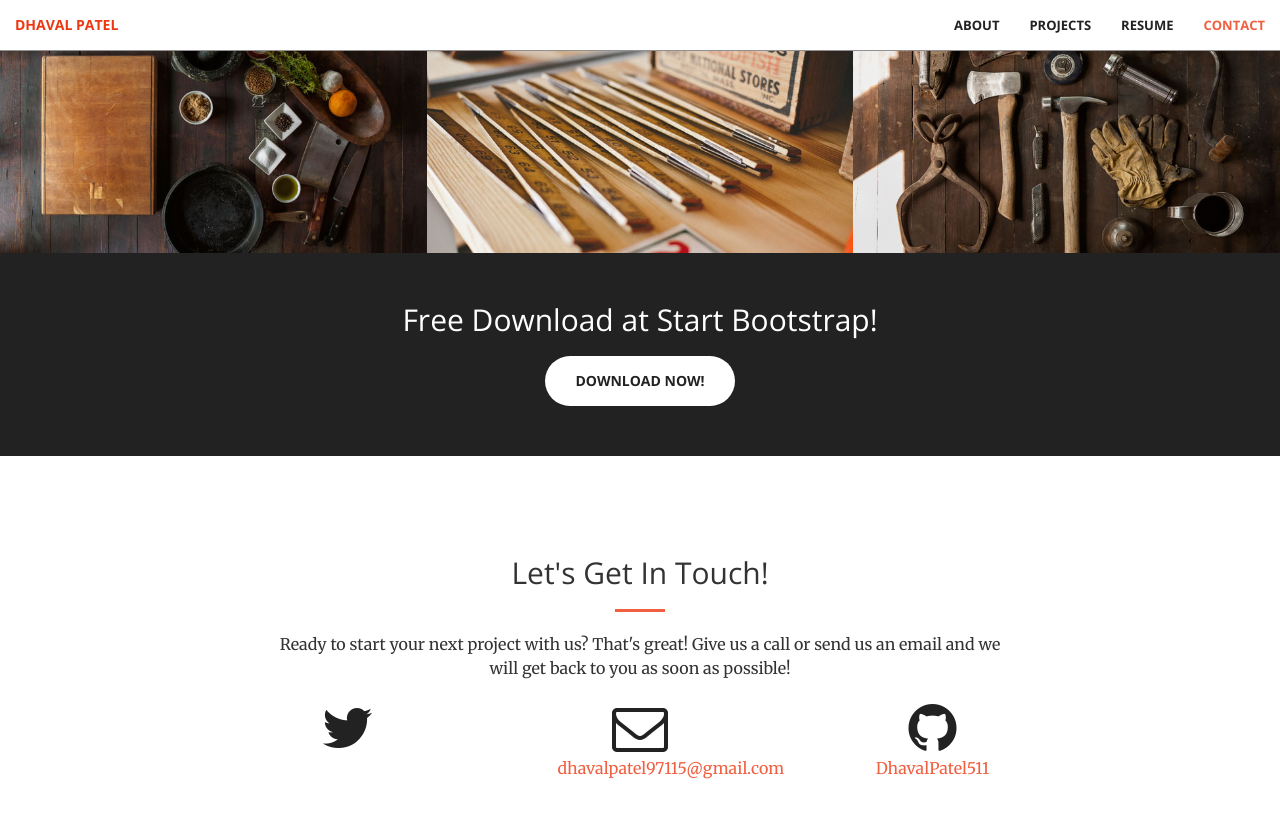
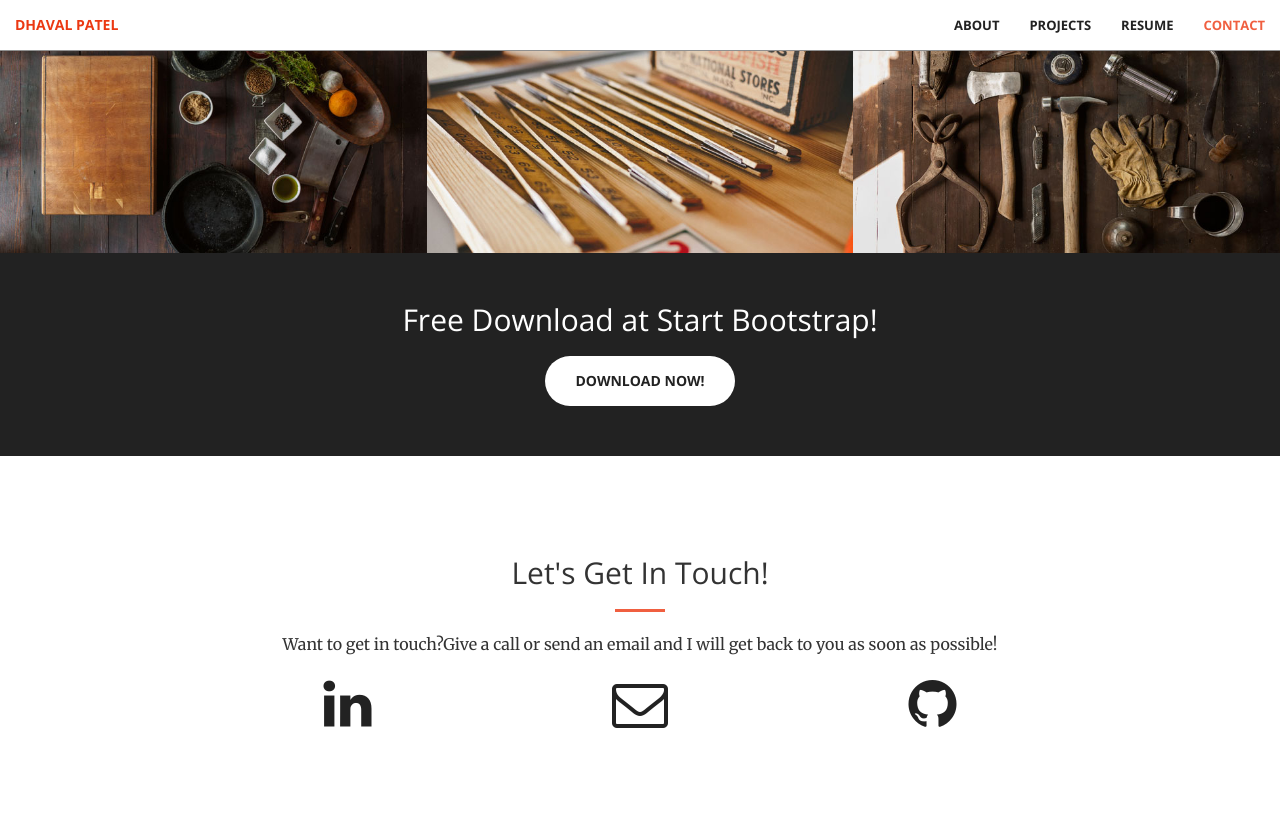
Before and after one commit to DhavalPatel511/portfolio, a Jekyll site: the page built from index.html, in a window 1280 px wide and 900 px high, scrolled down 1981 px. Shown: the top 818 px of the window. Built offline with Jekyll 4.4.1, drawn with Linux system fonts in a browser that asks for light colours.

Commit message:
Update contact.html

```diff
--- a/_includes/contact.html
+++ b/_includes/contact.html
@@ -4,24 +4,24 @@
             <div class="col-lg-8 col-lg-offset-2 text-center">
                 <h2 class="section-heading">Let's Get In Touch!</h2>
                 <hr class="primary">
-                <p>Ready to start your next project with us? That's great! Give us a call or send us an email and we will get back to you as soon as possible!</p>
+                <p> Want to get in touch?Give a call or send an email and I will get back to you as soon as possible!</p>
             </div>
         <div class="col-lg-2 col-lg-offset-2 text-center">
-            <a href="https://twitter.com/{{ site.twitter_username }}">
-                <i class="fa fa-twitter fa-3x wow bounceIn" data-wow-delay=".1s"></i>
-                <p>{{ site.twitter_username }}</p>
+            <a href="https://www.linkedin.com/in/dhavalpatel810/">
+                <i class="fa fa-linkedin fa-3x wow bounceIn" data-wow-delay=".1s"></i>
+
             </a>
         </div>
         <div class="col-lg-2 col-lg-offset-1 text-center">
-            <a href="mailto:{{ site.email }}">
+            <a href="mailto:dhavalpatel97115@gmail.com">
             <i class="fa fa-envelope-o fa-3x wow bounceIn" data-wow-delay=".1s"></i>
-                <p>{{ site.email }}</p>
+
             </a>
         </div>
         <div class="col-lg-2 col-lg-offset-1 text-center">
-            <a href="https://github.com/{{ site.github_username }}">
+            <a href="https://github.com/DhavalPatel511/">
             <i class="fa fa-github fa-3x wow bounceIn" data-wow-delay=".1s"></i>
-                <p>{{ site.github_username }}</p>
+
             </a>
         </div>
 
```
